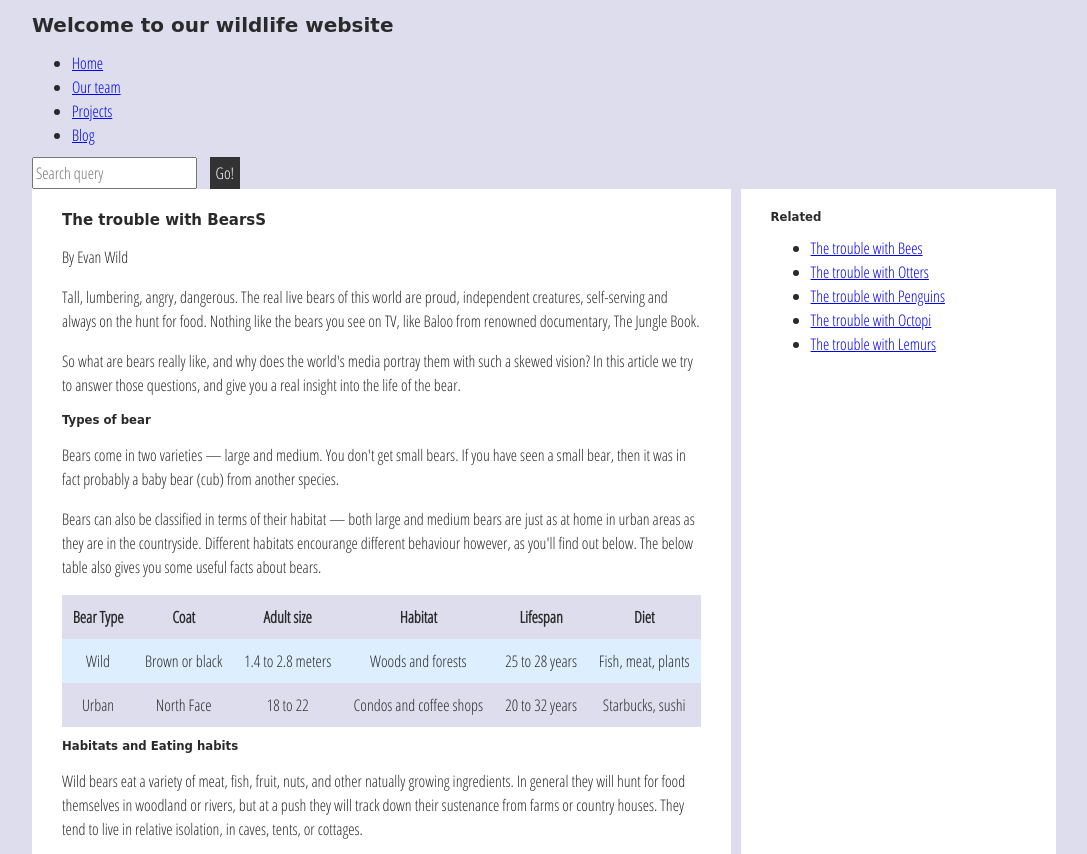
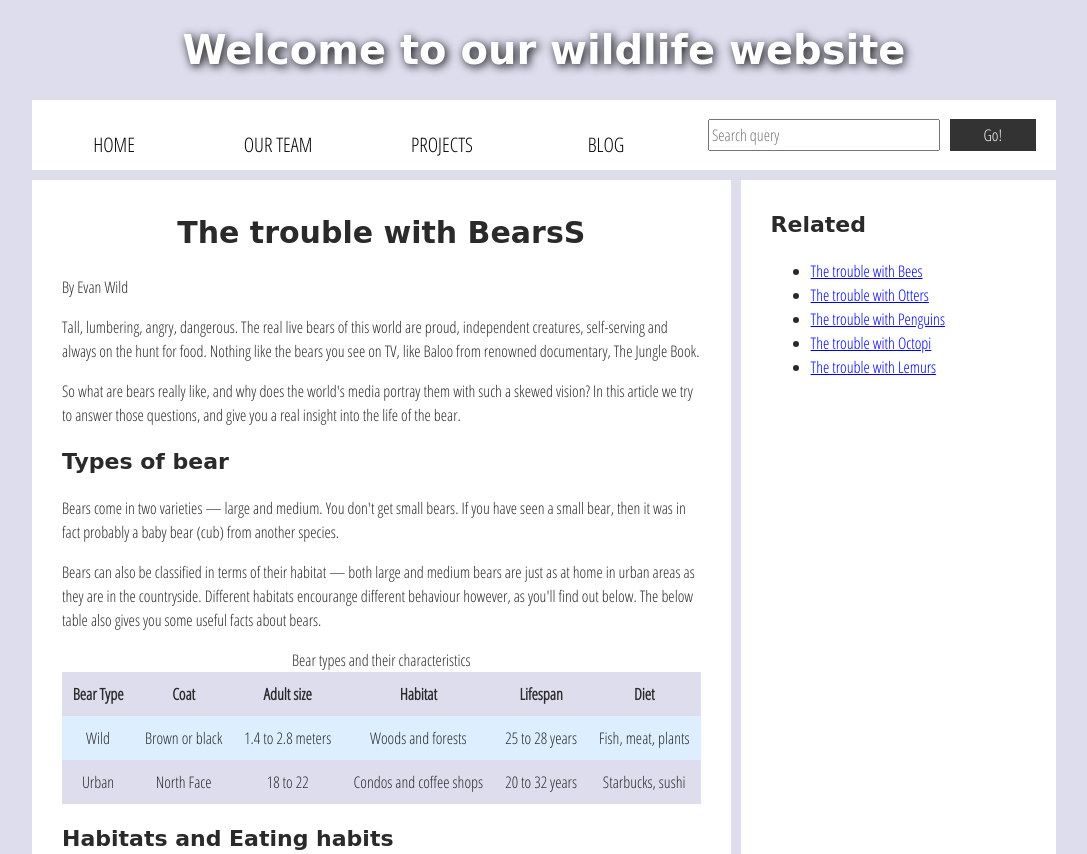
Before and after one commit to SeaWarden/Seward_M5.2_CS408, a website: page index.html in a window 1280 px wide. Shown: the top 854 px of the page, without its empty margins (96-1183 px from the left). Drawn offline with Linux system fonts and the light colour scheme; a web font is replaced by a local one.

Commit message:
corrected prior mistakes, added more to the table

```diff
--- a/index.html
+++ b/index.html
@@ -18,19 +18,19 @@
       <h1>Welcome to our wildlife website</h1>
     </div>
 
-    <div class="nav">
+    <nav>
       <ul>
-        <li><a href="#">Home</a></li>
-        <li><a href="#">Our team</a></li>
-        <li><a href="#">Projects</a></li>
-        <li><a href="#">Blog</a></li>
+        <li><a href="#home">Home</a></li>
+        <li><a href="#about">Our team</a></li>
+        <li><a href="#projects">Projects</a></li>
+        <li><a href="#blog">Blog</a></li>
       </ul>
 
       <form class="search" aria-label="Search">
         <input type="search" name="q" placeholder="Search query" aria-label="Search query">
         <input type="submit" value="Go!">
       </form>
-    </div>
+    </nav>
 
     <main>
       <article>
@@ -43,7 +43,8 @@
         <p>Bears come in two varieties — large and medium. You don't get small bears. If you have seen a small bear, then it was in fact probably a baby bear (cub) from another species.</p>
         <p>Bears can also be classified in terms of their habitat — both large and medium bears are just as at home in urban areas as they are in the countryside. Different habitats encourange different behaviour however, as you'll find out below. The below table also gives you some useful facts about bears.</p>
 
-        <table>
+        <table summary="This table shows different bear types and their characteristics, including Bear Type, Coat, Adult size, Habitat, Lifespan, and Diet">
+          <caption>Bear types and their characteristics</caption>
           <thead>
             <tr>
               <th>Bear Type</th>
@@ -83,7 +84,7 @@
 
         <h3>Mating rituals</h3>
         <p>Bears are romantic creatures by nature, and will naturally look for a mate that they can spend the rest of their lives with. They will woo a potential suitor by making their dwelling look attractive — for example with cave paintings or a bed of reeds in the case of a wild bear, and mood lighting and a Michael Bublé CD in the case of an urban bear.</p>
-        <p>The following audio clip contains a fact file providing more details about bear mating rituals, along with samples and quotes from experts.</p>>
+        <p>The following audio clip contains a fact file providing more details about bear mating rituals, along with samples and quotes from experts.</p>
 
         <audio controls>
           <source src="media/bear.mp3" type="audio/mp3">
--- a/style.css
+++ b/style.css
@@ -28,19 +28,19 @@ p, input, li, table, label {
   color: #2a2a2a;
 }
 
-font[size="7"] {
+h1 {
   font-size: 4rem;
   text-align: center;
   color: white;
   text-shadow: 2px 2px 10px black;
 }
 
-font[size="6"] {
+h2 {
   font-size: 3rem;
   text-align: center;
 }
 
-font[size="5"] {
+h3 {
   font-size: 2.2rem;
 }
 
@@ -90,6 +90,7 @@ nav a {
   text-transform: uppercase;
   text-decoration: none;
   color: black;
+  padding: 10px;
 }
 
 nav .search {
```
Also changed, not shown: README.md.
